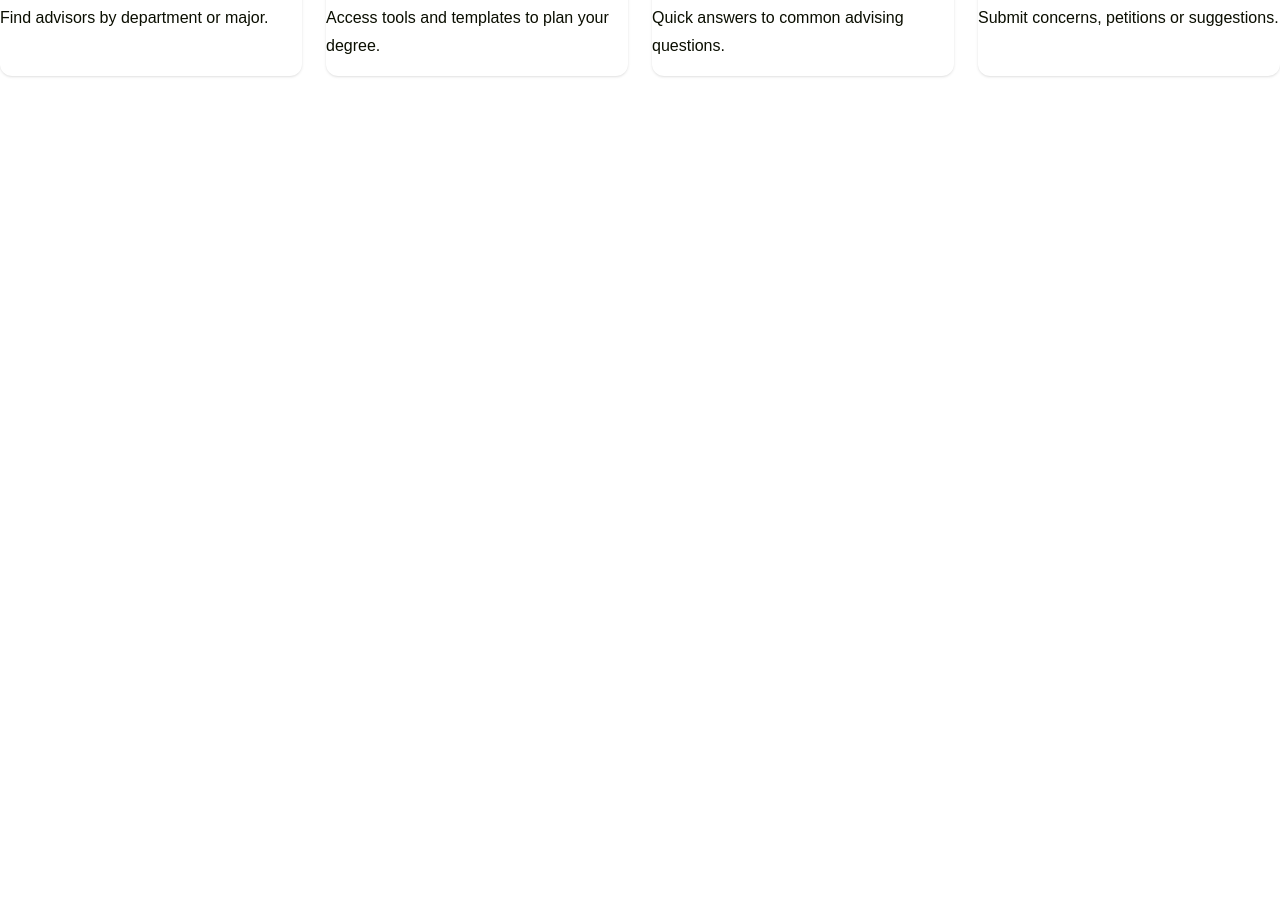
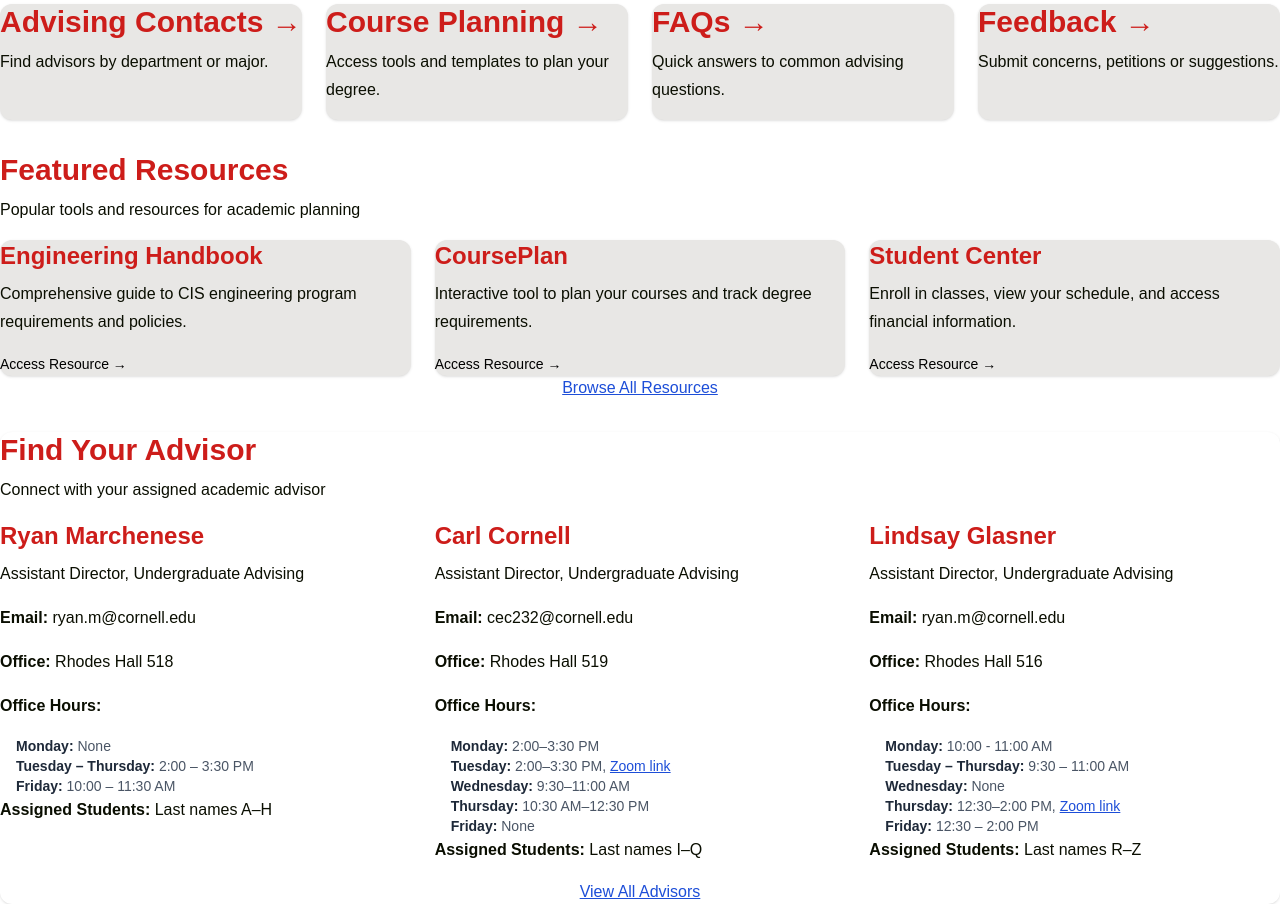
Before and after one commit to allison-a/cis-advising-platform, a Next.js app: page / in a window 1280 px wide. Shown: the part 160-1064 px from the top of the page. Before the commit the page ends 800 px from the top, so only its background shows below. Built offline with nearby package versions, Linux system fonts and the light colour scheme.

Commit message:
Central Resource Page Edit
- Enahced readability
- Added advisor Information
- Improved website style

```diff
--- a/src/app/globals.css
+++ b/src/app/globals.css
@@ -115,3 +115,15 @@ p {
   font-size: 1rem;
   line-height: 1.75rem;
 }
+
+a.zoom-link,
+a.footer-link {
+  color: #1d4ed8;
+  text-decoration: underline;
+  transition: color 0.2s ease-in-out;
+}
+
+a:hover, a.zoom-link:hover,
+a.footer-link:hover {
+  color: #737ea2;
+}
--- a/src/app/page.tsx
+++ b/src/app/page.tsx
@@ -1,30 +1,192 @@
 export default function HomePage() {
   return (
-    <section className="space-y-6">
-      <h1 className="text-3xl font-bold text-red-700">Welcome to the CIS Advising Platform</h1>
-      <p className="text-lg text-gray-700">
-        This platform centralizes all your advising needs — from finding advisors to planning your courses,
-        submitting petitions, and getting quick answers to common questions.
+    <main className="w-full px-6 py-6">
+      {/* Hero Section */}
+      <div className="bg-gradient-to-r from-red-000 to-red-800 text-white py-16 px-4 rounded-lg mb-12">
+        <div className="max-w-4xl mx-auto">
+          <h1 className="text-4xl font-bold mb-4">
+            Welcome to the CIS Advising Resource Platform
+          </h1>
+          <p className="text-xl mb-8">
+            Your central hub for academic planning, course selection, and advising resources.
           </p>
+        </div>
+      </div>
+
+      {/* Quick Access Section */}
+      <section className="space-y-6 mb-16">
+        <h2 className="text-2xl font-bold text-red-700">Quick Access</h2>
 
         <div className="grid sm:grid-cols-2 lg:grid-cols-4 gap-6 pt-6">
-        <a href="/advising" className="p-4 bg-white shadow rounded-xl hover:bg-[#e8e7e5] transition">
+          <a href="/advising" className="p-4 bg-[#e8e7e5] shadow rounded-xl border border-gray-300 hover:bg-white transition">
             <h2 className="text-xl font-semibold text-red-600">Advising Contacts →</h2>
             <p className="text-sm mt-1 text-gray-600">Find advisors by department or major.</p>
           </a>
-        <a href="/course-planning" className="p-4 bg-white shadow rounded-xl hover:bg-[#e8e7e5] transition">
+
+          <a href="/course-planning" className="p-4 bg-[#e8e7e5] shadow rounded-xl border border-gray-300 hover:bg-white transition">
             <h2 className="text-xl font-semibold text-red-600">Course Planning →</h2>
             <p className="text-sm mt-1 text-gray-600">Access tools and templates to plan your degree.</p>
           </a>
-        <a href="/faq" className="p-4 bg-white shadow rounded-xl hover:bg-[#e8e7e5] transition">
+
+          <a href="/faq" className="p-4 bg-[#e8e7e5] shadow rounded-xl border border-gray-300 hover:bg-white transition">
             <h2 className="text-xl font-semibold text-red-600">FAQs →</h2>
             <p className="text-sm mt-1 text-gray-600">Quick answers to common advising questions.</p>
           </a>
-        <a href="/feedback" className="p-4 bg-white shadow rounded-xl hover:bg-[#e8e7e5] transition">
+
+          <a href="/feedback" className="p-4 bg-[#e8e7e5] shadow rounded-xl border border-gray-300 hover:bg-white transition">
             <h2 className="text-xl font-semibold text-red-600">Feedback →</h2>
             <p className="text-sm mt-1 text-gray-600">Submit concerns, petitions or suggestions.</p>
           </a>
         </div>
       </section>
+
+      {/* Spacer */}
+      <div className="h-8 w-full"></div>
+
+      {/* Featured Resources Section */}
+      <section className="space-y-6 mb-16">
+        <h2 className="text-2xl font-bold text-red-700">Featured Resources</h2>
+        <p className="text-gray-700">Popular tools and resources for academic planning</p>
+
+        <div className="grid sm:grid-cols-2 lg:grid-cols-3 gap-6 pt-4">
+          {/* Resource 1 */}
+          <div className="p-4 bg-[#e8e7e5] shadow rounded-xl border border-gray-300 hover:bg-white transition">
+            <h3 className="text-lg font-semibold text-red-600">Engineering Handbook</h3>
+            <p className="text-sm mt-1 text-gray-600">
+              Comprehensive guide to CIS engineering program requirements and policies.
+            </p>
+            <a href="/resources/handbook" className="text-sm font-medium mt-2 inline-block">
+              Access Resource →
+            </a>
+          </div>
+
+          {/* Resource 2 */}
+          <div className="p-4 bg-[#e8e7e5] shadow rounded-xl border border-gray-300 hover:bg-white transition">
+            <h3 className="text-lg font-semibold text-red-600">CoursePlan</h3>
+            <p className="text-sm mt-1 text-gray-600">
+              Interactive tool to plan your courses and track degree requirements.
+            </p>
+            <a href="/resources/courseplan" className="text-sm font-medium mt-2 inline-block">
+              Access Resource →
+            </a>
+          </div>
+
+          {/* Resource 3 */}
+          <div className="p-4 bg-[#e8e7e5] shadow rounded-xl border border-gray-300 hover:bg-white transition">
+            <h3 className="text-lg font-semibold text-red-600">Student Center</h3>
+            <p className="text-sm mt-1 text-gray-600">
+              Enroll in classes, view your schedule, and access financial information.
+            </p>
+            <a href="https://studentcenter.cornell.edu" target="_blank" rel="noopener noreferrer" className="text-sm font-medium mt-2 inline-block">
+              Access Resource →
+            </a>
+          </div>
+        </div>
+
+        <div className="text-center pt-6">
+          <a href="/resources" className="footer-link">Browse All Resources</a>
+        </div>
+      </section>
+
+
+       {/* Spacer */}
+       <div className="h-8 w-full"></div>
+
+      {/* Advisor Section */}
+      <section className="w-full">
+        <div className="border border-gray-300 rounded-xl p-6 bg-white shadow">
+          <h2 className="text-2xl font-bold text-red-700 mb-2">Find Your Advisor</h2>
+          <p className="text-gray-700 mb-8">Connect with your assigned academic advisor</p>
+
+          <div className="grid grid-cols-1 sm:grid-cols-2 lg:grid-cols-3 gap-6">
+            {/* Advisor 1 */}
+            <div className="border p-4 rounded-lg">
+              <h3 className="text-lg font-bold text-red-700">Ryan Marchenese</h3>
+              <p className="text-sm text-gray-700">Assistant Director, Undergraduate Advising</p>
+              <p className="text-sm"><strong>Email:</strong> ryan.m@cornell.edu</p>
+              <p className="text-sm"><strong>Office:</strong> Rhodes Hall 518</p>
+
+              <p className="text-sm font-semibold mt-3 mb-2 text-gray-900">Office Hours:</p>
+              <div style={{ marginLeft: "1rem" }} className="text-sm text-gray-800 space-y-1">
+                <div><span className="font-semibold">Monday:</span> <span className="text-gray-600">None</span></div>
+                <div><span className="font-semibold">Tuesday – Thursday:</span> <span className="text-gray-600">2:00 – 3:30 PM</span></div>
+                <div><span className="font-semibold">Friday:</span> <span className="text-gray-600">10:00 – 11:30 AM</span></div>
+              </div>
+
+              <p className="text-sm mt-2"><strong>Assigned Students:</strong> Last names A–H</p>
+            </div>
+
+            {/* Advisor 2 */}
+            <div className="border p-4 rounded-lg">
+              <h3 className="text-lg font-bold text-red-700">Carl Cornell</h3>
+              <p className="text-sm text-gray-700">Assistant Director, Undergraduate Advising</p>
+              <p className="text-sm"><strong>Email:</strong> cec232@cornell.edu</p>
+              <p className="text-sm"><strong>Office:</strong> Rhodes Hall 519</p>
+
+              <p className="text-sm font-semibold mt-3 mb-2 text-gray-900">Office Hours:</p>
+              <div style={{ marginLeft: "1rem" }} className="text-sm text-gray-800 space-y-1">
+                <div><span className="font-semibold">Monday:</span> <span className="text-gray-600">2:00–3:30 PM</span></div>
+                <div>
+                  <span className="font-semibold">Tuesday:</span>{" "}
+                  <span className="text-gray-600">
+                    2:00–3:30 PM,&nbsp;
+                    <a
+                      href="https://cornell.zoom.us/j/94033200927?pwd=vBYAA3KDKACbok1yj3M2f4AmY3x1Cs.1"
+                      className="zoom-link"
+                      target="_blank"
+                      rel="noopener noreferrer"
+                    >
+                      Zoom link
+                    </a>
+                  </span>
+                </div>
+                <div><span className="font-semibold">Wednesday:</span> <span className="text-gray-600">9:30–11:00 AM</span></div>
+                <div><span className="font-semibold">Thursday:</span> <span className="text-gray-600">10:30 AM–12:30 PM</span></div>
+                <div><span className="font-semibold">Friday:</span> <span className="text-gray-600">None</span></div>
+              </div>
+
+              <p className="text-sm mt-2"><strong>Assigned Students:</strong> Last names I–Q</p>
+            </div>
+
+            {/* Advisor 3 */}
+            <div className="border p-4 rounded-lg">
+              <h3 className="text-lg font-bold text-red-700">Lindsay Glasner</h3>
+              <p className="text-sm text-gray-700">Assistant Director, Undergraduate Advising</p>
+              <p className="text-sm"><strong>Email:</strong> ryan.m@cornell.edu</p>
+              <p className="text-sm"><strong>Office:</strong> Rhodes Hall 516</p>
+
+              <p className="text-sm font-semibold mt-3 mb-2 text-gray-900">Office Hours:</p>
+              <div style={{ marginLeft: "1rem" }} className="text-sm text-gray-800 space-y-1">
+                <div><span className="font-semibold">Monday:</span> <span className="text-gray-600">10:00 - 11:00 AM</span></div>
+                <div><span className="font-semibold">Tuesday – Thursday:</span> <span className="text-gray-600">9:30 – 11:00 AM</span></div>
+                <div><span className="font-semibold">Wednesday:</span> <span className="text-gray-600">None</span></div>
+                <div>
+                  <span className="font-semibold">Thursday:</span>{" "}
+                  <span className="text-gray-600">
+                    12:30–2:00 PM,&nbsp;
+                    <a
+                      href="https://cornell.zoom.us/j/5131828666?pwd=VFNhYVAySmFlTWpNTjl1aitNUTVQdz09"
+                      className="zoom-link"
+                      target="_blank"
+                      rel="noopener noreferrer"
+                    >
+                      Zoom link
+                    </a>
+                  </span>
+                </div>
+                <div><span className="font-semibold">Friday:</span> <span className="text-gray-600">12:30 – 2:00 PM</span></div>
+              </div>
+
+              <p className="text-sm mt-2"><strong>Assigned Students:</strong> Last names R–Z</p>
+            </div>
+          </div>
+
+          {/* Footer Link */}
+          <div className="text-center mt-6">
+            <a href="/advising" className="footer-link">View All Advisors</a>
+          </div>
+        </div>
+      </section>
+    </main>
   );
 }
```
Lines whose indentation alone changed are shown as unchanged.
